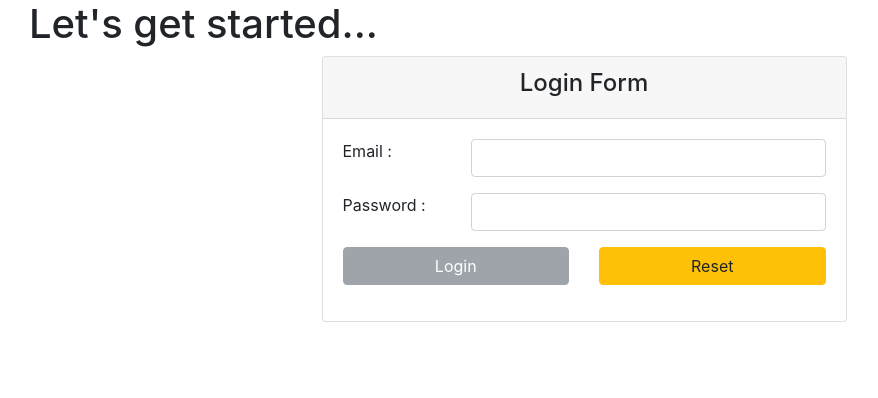
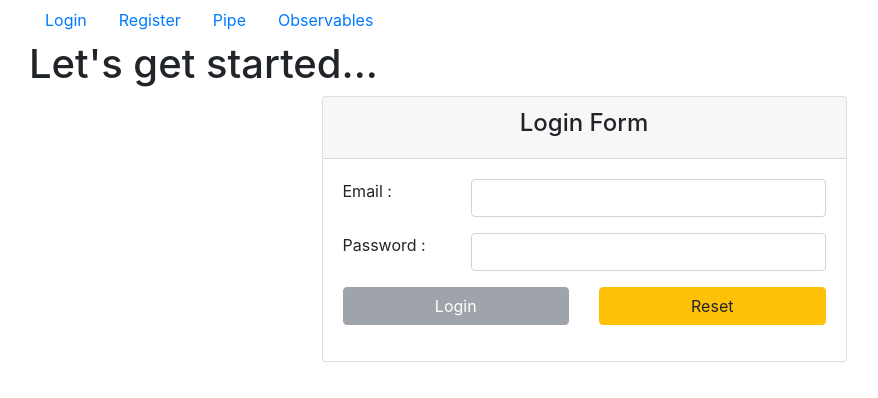
Before and after one commit to synergy2411/ng-tcs, an Angular app in the folder demo/users-app/: page /login in a window 1280 px wide. Before the commit this address led to /. Shown: the top 398 px of the page, without its empty margins (56-934 px from the left). Built offline with nearby package versions, Linux system fonts and the light colour scheme.

Commit message:
navbar added

```diff
--- a/demo/users-app/src/app/app.component.html
+++ b/demo/users-app/src/app/app.component.html
@@ -1,4 +1,7 @@
 <div class="container">
+
+  <app-header></app-header>
+
   <h1>Let's get started...</h1>
 
   <router-outlet></router-outlet>
--- a/demo/users-app/src/app/app.module.ts
+++ b/demo/users-app/src/app/app.module.ts
@@ -17,6 +17,7 @@ import { ObservableDemoComponent } from './components/observable-demo/observable
 import { AuthInterceptor } from './srevices/auth-interceptor.service';
 import { LoggerInterceptor } from './srevices/logger.interceptor';
 import { APP_ROUTES } from './app.routes';
+import { HeaderComponent } from './components/header/header.component';
 
 
 @NgModule({
@@ -28,7 +29,8 @@ import { APP_ROUTES } from './app.routes';
     FilterPipe,
     LoginComponent,
     RegisterComponent,
-    ObservableDemoComponent
+    ObservableDemoComponent,
+    HeaderComponent
   ],
   imports: [        // Modules - Built-in | Custom
     BrowserModule,
--- /dev/null
+++ b/demo/users-app/src/app/components/header/header.component.html
@@ -0,0 +1,14 @@
+<nav class="nav">
+  <li class="nav-item">
+    <a class="nav-link" [routerLink]="['login']">Login</a>
+  </li>
+  <li class="nav-item">
+    <a class="nav-link" [routerLink]="['register']">Register</a>
+  </li>
+  <li class="nav-item">
+    <a class="nav-link" [routerLink]="['pipe']">Pipe</a>
+  </li>
+  <li class="nav-item">
+    <a class="nav-link" [routerLink]="['observables']">Observables</a>
+  </li>
+</nav>
--- /dev/null
+++ b/demo/users-app/src/app/components/header/header.component.ts
@@ -0,0 +1,15 @@
+import { Component, OnInit } from '@angular/core';
+
+@Component({
+  selector: 'app-header',
+  templateUrl: './header.component.html',
+  styleUrls: ['./header.component.css']
+})
+export class HeaderComponent implements OnInit {
+
+  constructor() { }
+
+  ngOnInit(): void {
+  }
+
+}
```
Also changed, not shown: demo/users-app/src/app/app.routes.ts (+7 -2 lines), demo/users-app/src/app/components/header/header.component.css (added), 1 other file (tests, documents, lock files or other folders).
